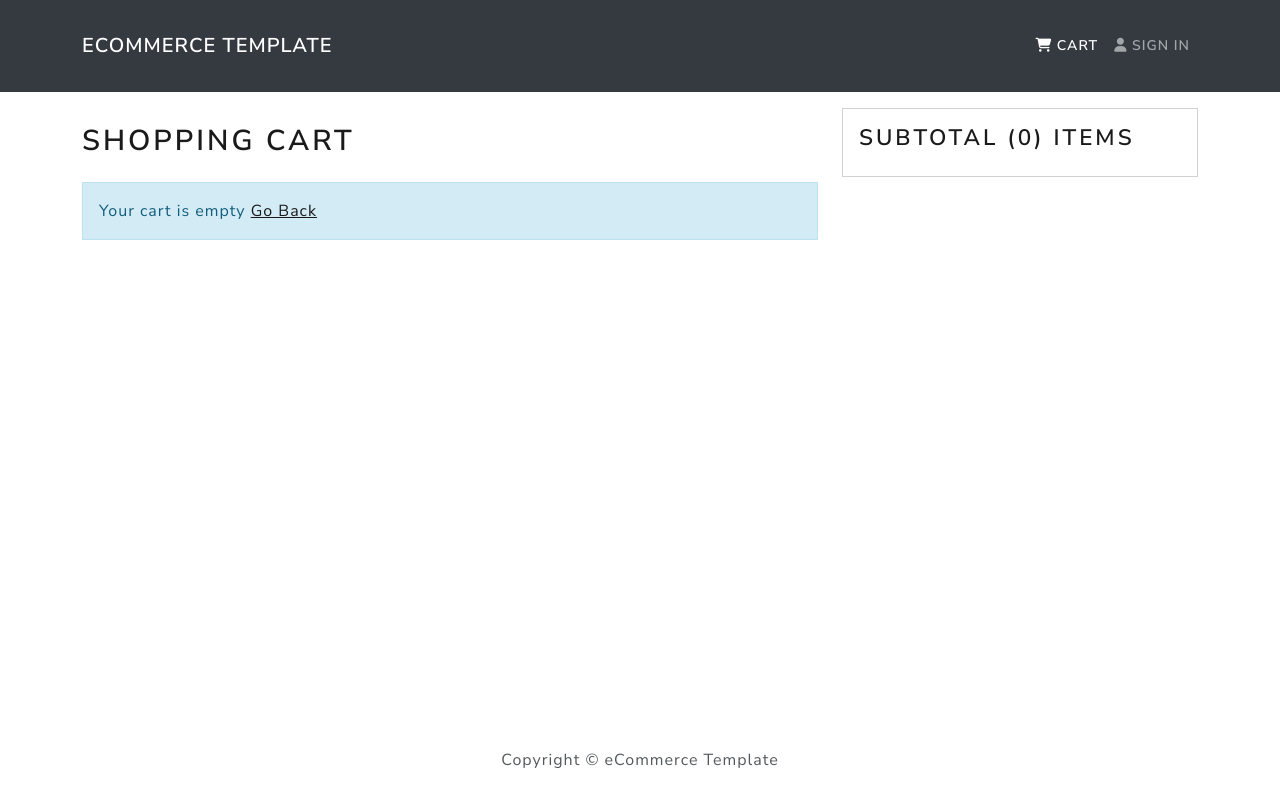
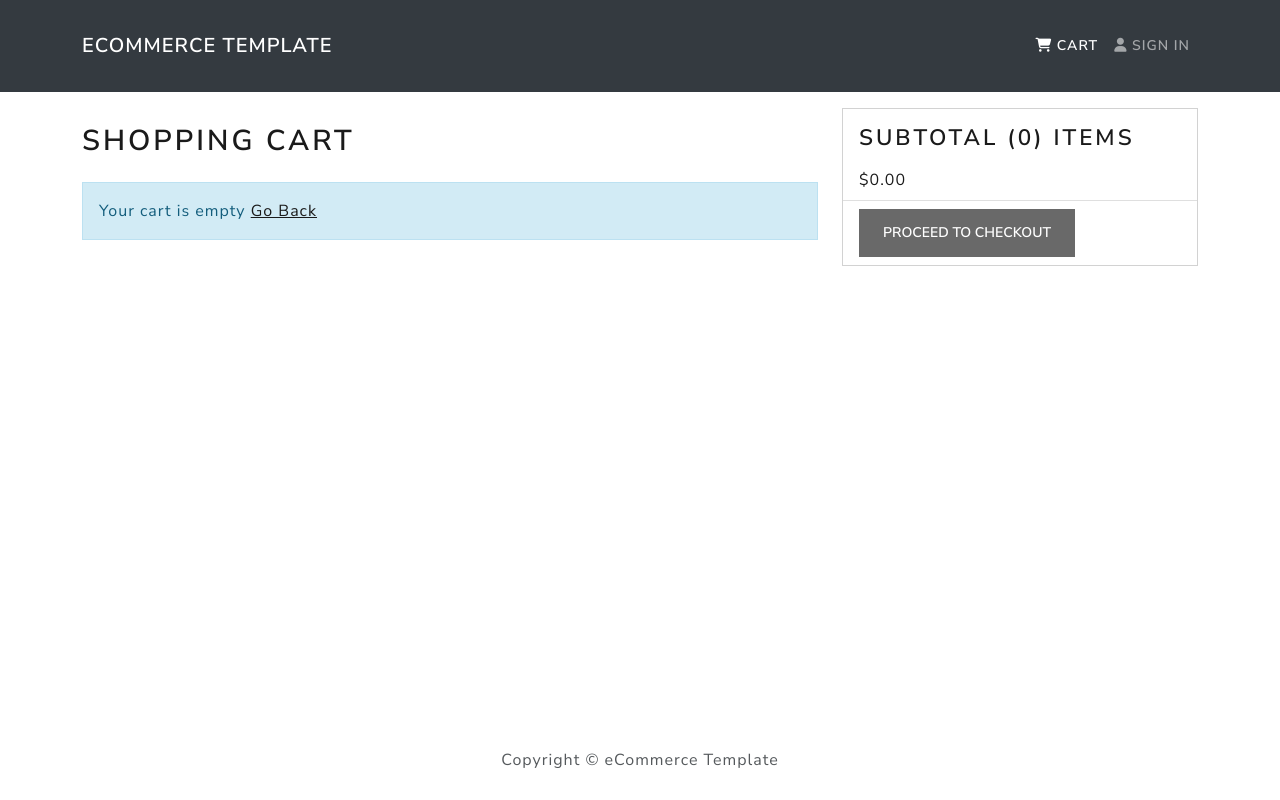
Before and after one commit to Aeowulf/eCommerce-Template, a React (Create React App) app in the folder frontend/: page /cart in a window 1280 px wide. Built offline with nearby package versions, Linux system fonts and the light colour scheme.

Commit message:
Finished CartScreen layout

```diff
--- a/frontend/src/screens/CartScreen.js
+++ b/frontend/src/screens/CartScreen.js
@@ -5,8 +5,10 @@ import { Row, Col, ListGroup, Image, Form, Button, Card } from 'react-bootstrap'
 import Message from '../components/Message'
 import { addToCart } from '../actions/cartActions'
 
-const CartScreen = ({history}) => {
+const CartScreen = () => {
   const { productId } = useParams();
+
+  const history = useNavigate();
 
   const location = useLocation();
 
@@ -26,6 +28,12 @@ const CartScreen = ({history}) => {
   const removeFromCartHandler = (id) => {
     console.log('Removed')
   }
+
+  const checkoutHandler = () => {
+    history('/login?redirect=shipping')
+    {/* Redirects to Shipping screen if user is logged in, otherwise redirects to Login screen */}
+  }
+  {/* Defining checkoutHandler ahead of time to ensure Checkout button below works properly */}
 
   return (<Row>
     <Col md={8}>
@@ -83,7 +91,21 @@ const CartScreen = ({history}) => {
       <Card>
         <ListGroup variant='flush'>
           <ListGroup.Item>
-            <h2>Subtotal ({cartItems.reduce((acc, item) => acc + item.qty, 0)}) items</h2>
+            <h2>
+              Subtotal ({cartItems.reduce((acc, item) => acc + item.qty, 0)}) items
+            </h2>
+            {/* Adds up the "qty" of every "item" in "cartItems" to render the total quantity of items in Shopping Cart */}
+
+            ${cartItems.reduce((acc, item) => acc + item.qty * item.price, 0).toFixed(2)}
+            {/* Adds up the "price" of every "item" in "cartItems" to render the total price of items in Shopping Cart */}
+            {/* The ".toFixed()" method converts a number to a string, rounding it to a specified number of decimals; in this case, 2. */}
+          </ListGroup.Item>
+
+          <ListGroup.Item>
+            <Button type='button' className='btn-block' disabled={cartItems.length === 0} onClick={checkoutHandler}>
+              Proceed To Checkout
+            </Button>
+            {/* Created a button that calls the "checkoutHandler" function when clicked. Button is Disabled if cart is empty. */}
           </ListGroup.Item>
         </ListGroup>
       </Card>
```
